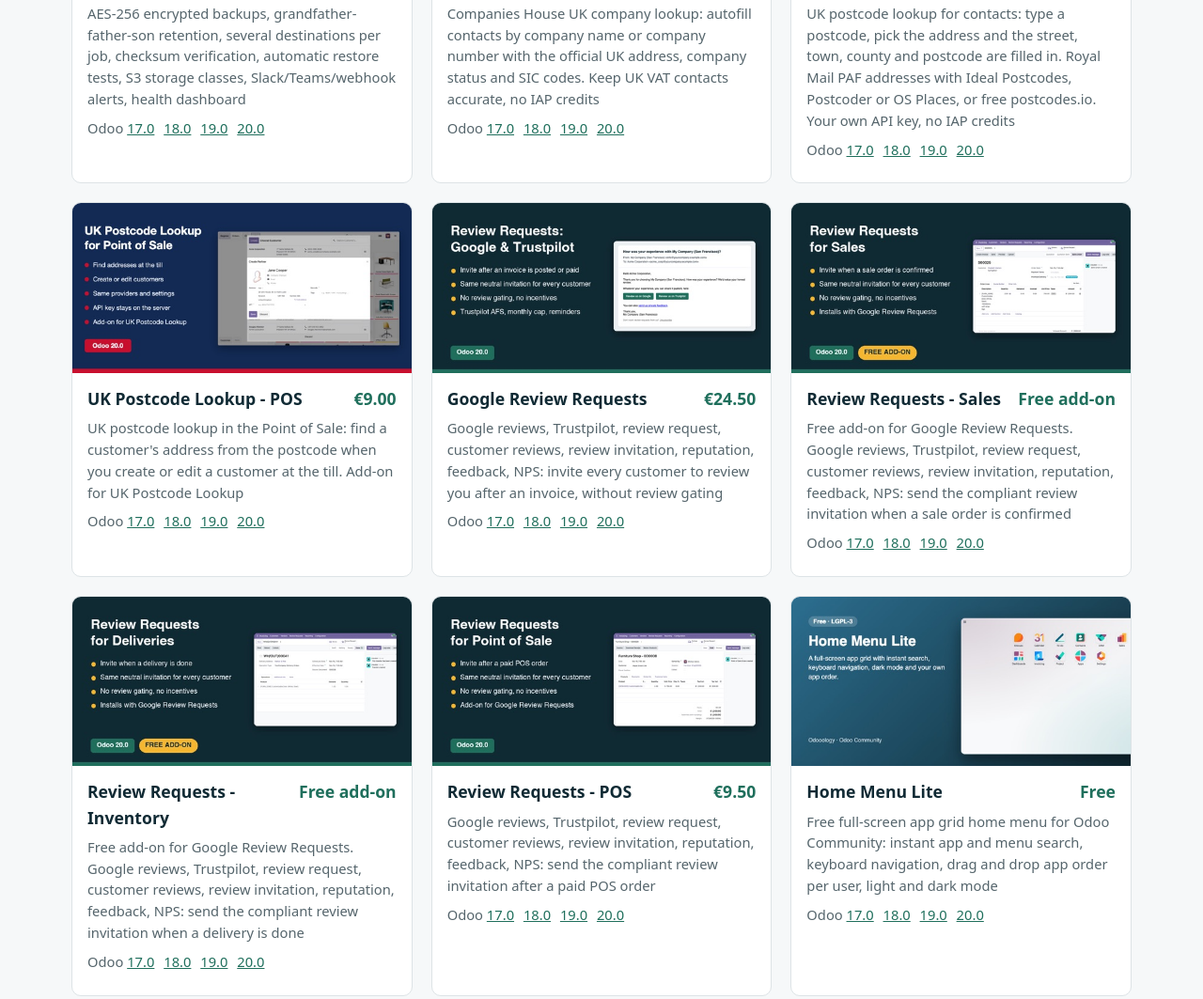
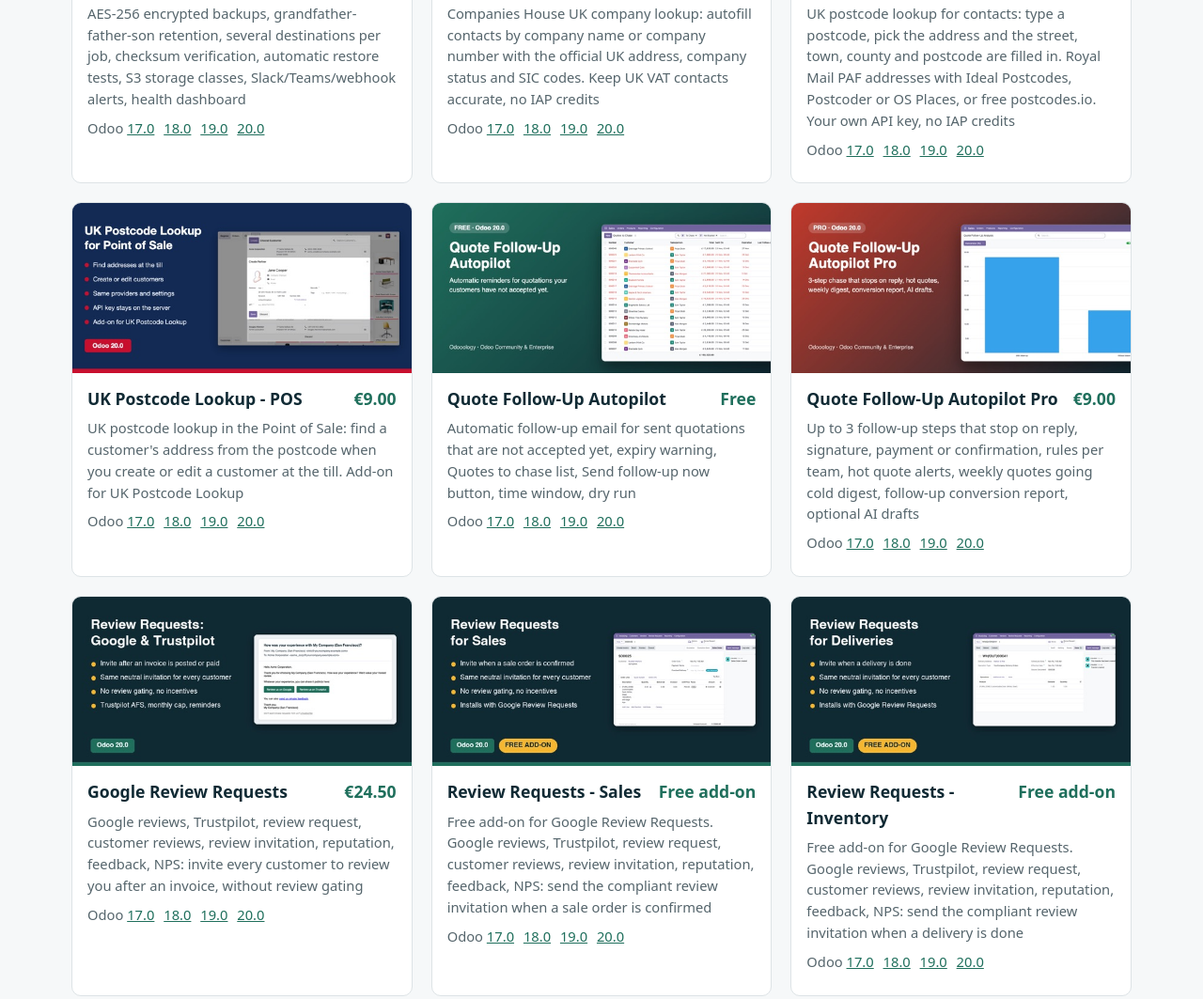
Before and after one commit to odooology-tech/odooology-tech.github.io, a plain HTML site: page index.html in a window 1280 px wide. Shown: the part 1342-2405 px from the top of the page at 94% size. Drawn offline with Linux system fonts and the light colour scheme.

Commit message:
Add Quote Follow-Up Autopilot (free) and Pro on 17.0-20.0
Co-Authored-By: Claude Opus 5.5 <noreply@anthropic.com>

```diff
--- a/index.html
+++ b/index.html
@@ -4,7 +4,7 @@
   <meta charset="utf-8">
   <meta name="viewport" content="width=device-width, initial-scale=1">
   <title>Odooology Apps</title>
-  <meta name="description" content="Odoo apps for Community and Enterprise: financial reports and UK VAT return, MCP server for Claude and ChatGPT, automatic backups, Companies House autofill, UK postcode lookup, compliant Google and Trustpilot review requests, home menu theme.">
+  <meta name="description" content="Odoo apps for Community and Enterprise: financial reports and UK VAT return, MCP server for Claude and ChatGPT, automatic backups, quote follow-up reminders, Companies House autofill, UK postcode lookup, compliant Google and Trustpilot review requests, home menu theme.">
   <style>
     :root { --bg: #f6f8f9; --card: #ffffff; --ink: #102a34; --muted: #55656c; --line: #dde3e6; --accent: #1f6f5c; }
     @media (prefers-color-scheme: dark) { :root { --bg: #0d1b21; --card: #142a33; --ink: #eef3f5; --muted: #a9b7bd; --line: #24414c; --accent: #5cc2a5; } }
@@ -28,7 +28,7 @@
 <body>
   <header>
     <h1>Odooology Apps</h1>
-    <p>Odoo apps for Community and Enterprise, versions 17.0 to 20.0: financial reports, UK VAT, AI assistants, backups, UK contact data, reviews and theming. Sold on the Odoo Apps Store and supported by email.</p>
+    <p>Odoo apps for Community and Enterprise, versions 17.0 to 20.0: financial reports, UK VAT, AI assistants, backups, quote follow-ups, UK contact data, reviews and theming. Sold on the Odoo Apps Store and supported by email.</p>
   </header>
   <main>
       <article class="card">
@@ -112,6 +112,22 @@
         </div>
       </article>
       <article class="card">
+        <a href="https://apps.odoo.com/apps/modules/20.0/odooology_quote_followup"><img src="img/odooology_quote_followup.jpg" alt="Quote Follow-Up Autopilot" width="560" height="280" loading="lazy"></a>
+        <div class="body">
+          <h2>Quote Follow-Up Autopilot <span class="price">Free</span></h2>
+          <p>Automatic follow-up email for sent quotations that are not accepted yet, expiry warning, Quotes to chase list, Send follow-up now button, time window, dry run</p>
+          <p class="vers">Odoo <a href="https://apps.odoo.com/apps/modules/17.0/odooology_quote_followup">17.0</a> <a href="https://apps.odoo.com/apps/modules/18.0/odooology_quote_followup">18.0</a> <a href="https://apps.odoo.com/apps/modules/19.0/odooology_quote_followup">19.0</a> <a href="https://apps.odoo.com/apps/modules/20.0/odooology_quote_followup">20.0</a></p>
+        </div>
+      </article>
+      <article class="card">
+        <a href="https://apps.odoo.com/apps/modules/20.0/odooology_quote_followup_pro"><img src="img/odooology_quote_followup_pro.jpg" alt="Quote Follow-Up Autopilot Pro" width="560" height="280" loading="lazy"></a>
+        <div class="body">
+          <h2>Quote Follow-Up Autopilot Pro <span class="price">€9.00</span></h2>
+          <p>Up to 3 follow-up steps that stop on reply, signature, payment or confirmation, rules per team, hot quote alerts, weekly quotes going cold digest, follow-up conversion report, optional AI drafts</p>
+          <p class="vers">Odoo <a href="https://apps.odoo.com/apps/modules/17.0/odooology_quote_followup_pro">17.0</a> <a href="https://apps.odoo.com/apps/modules/18.0/odooology_quote_followup_pro">18.0</a> <a href="https://apps.odoo.com/apps/modules/19.0/odooology_quote_followup_pro">19.0</a> <a href="https://apps.odoo.com/apps/modules/20.0/odooology_quote_followup_pro">20.0</a></p>
+        </div>
+      </article>
+      <article class="card">
         <a href="https://apps.odoo.com/apps/modules/20.0/odooology_review_requests"><img src="img/odooology_review_requests.jpg" alt="Google Review Requests" width="560" height="280" loading="lazy"></a>
         <div class="body">
           <h2>Google Review Requests <span class="price">€24.50</span></h2>
```
Also changed, not shown: img/odooology_quote_followup.jpg (added), img/odooology_quote_followup_pro.jpg (added).
